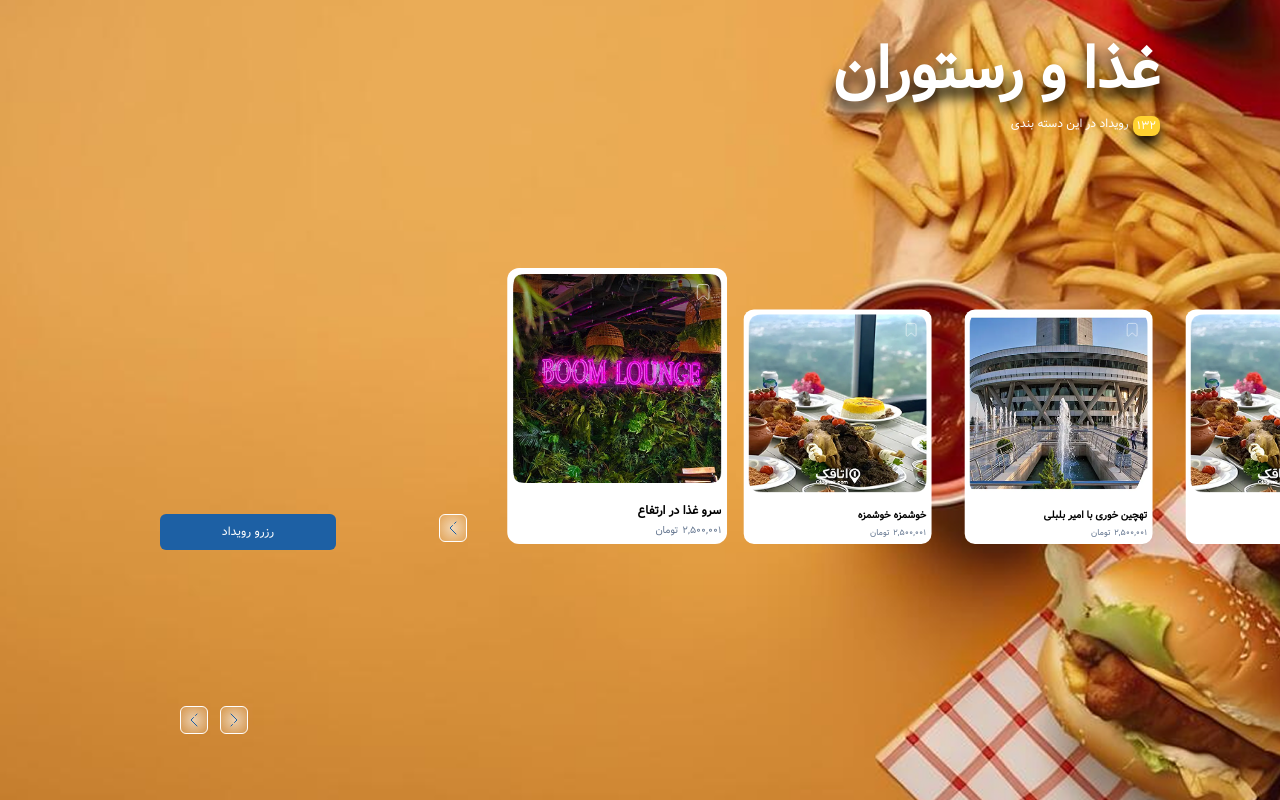
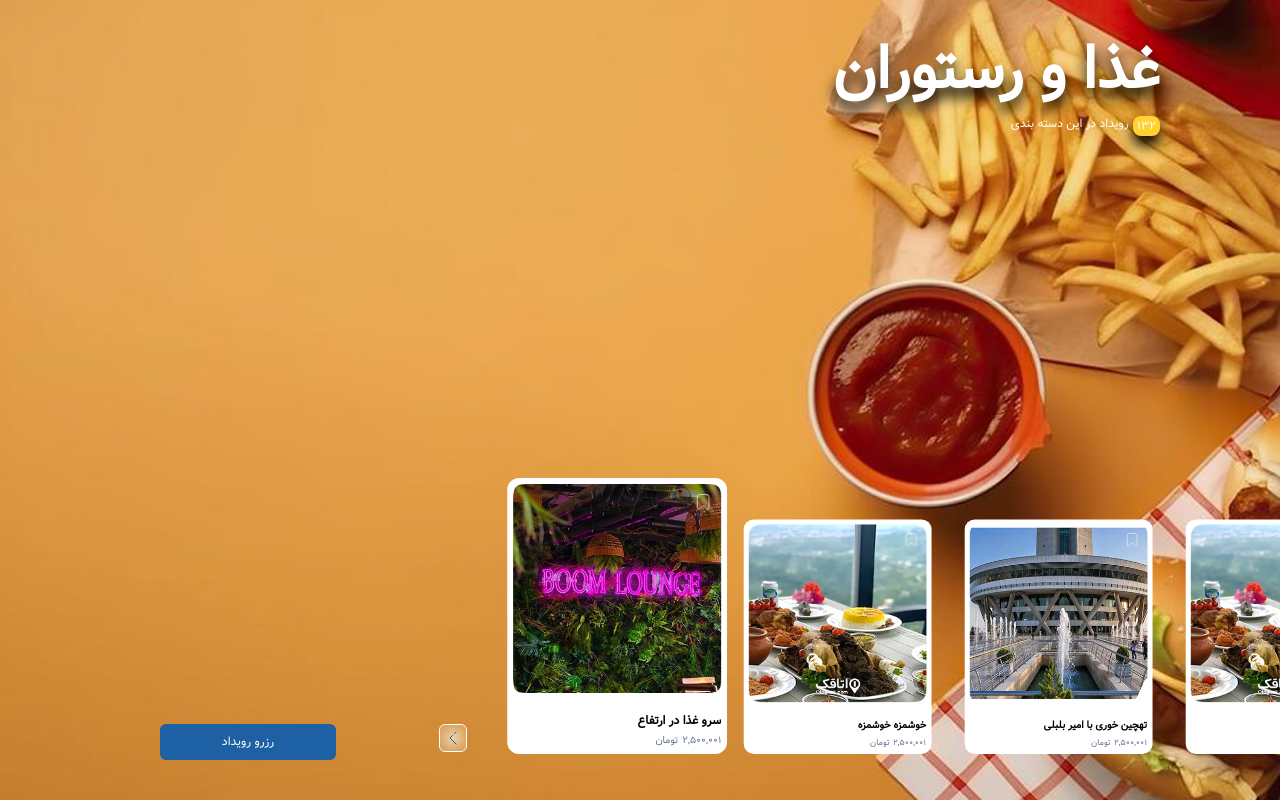
Before and after one commit to MohammadSoleimanikia/assignment, a React (Vite) app: page / in a window 1280 px wide. Shown: the top 800 px of the page. Built offline with nearby package versions, Linux system fonts and the light colour scheme.

Commit message:
add min hight to hero for fixing display issue on large screens

```diff
--- a/src/components/hero/Hero.tsx
+++ b/src/components/hero/Hero.tsx
@@ -4,7 +4,7 @@ import HeroSliderDesktop from "./HeroSliderDesktop";
 
 export default function Hero() {
     return (
-        <div className=" relative z-10 flex justify-between flex-col">
+        <div className=" relative z-10 flex justify-between flex-col min-h-screen">
             <Header />
             <img
                 src="/2.png"
```
